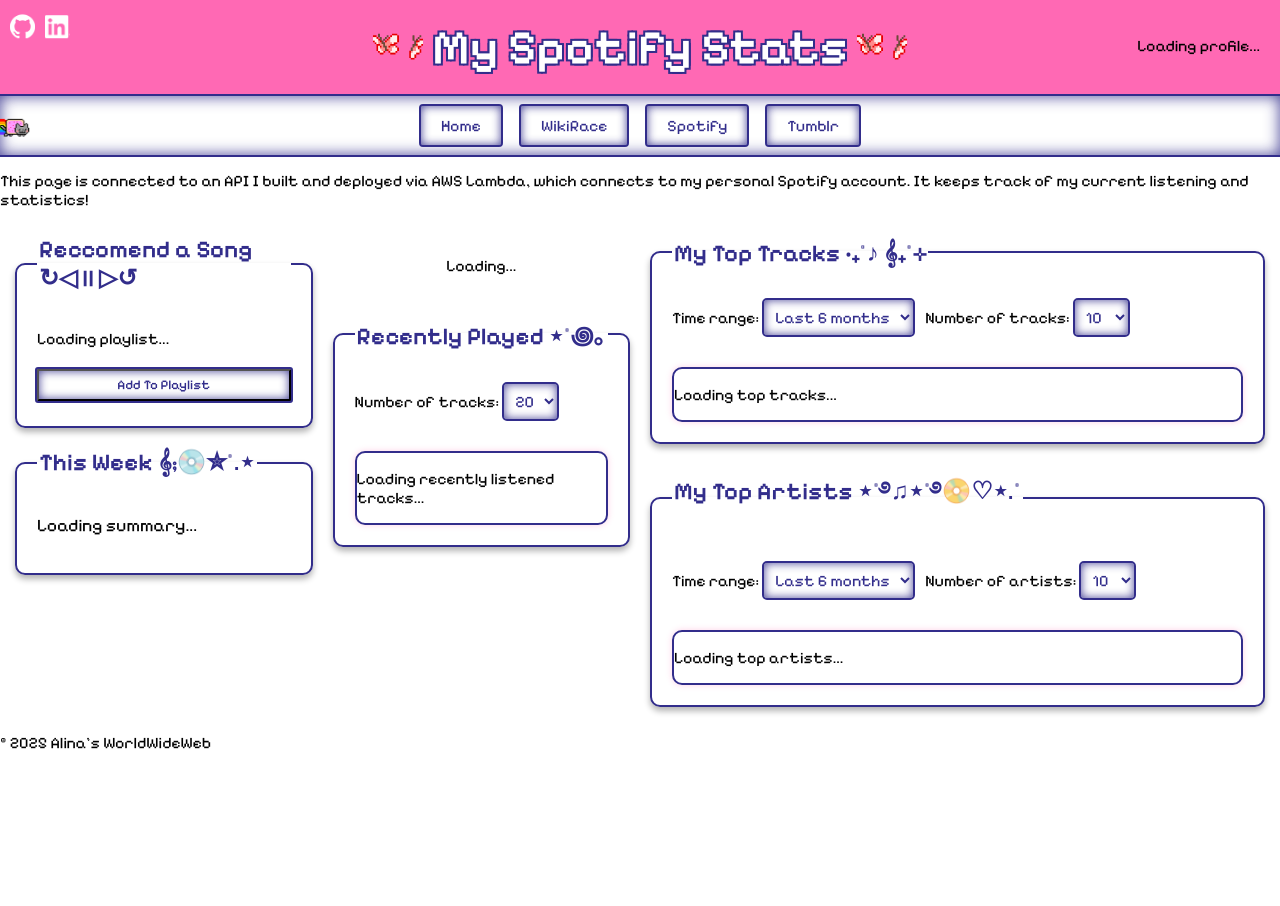
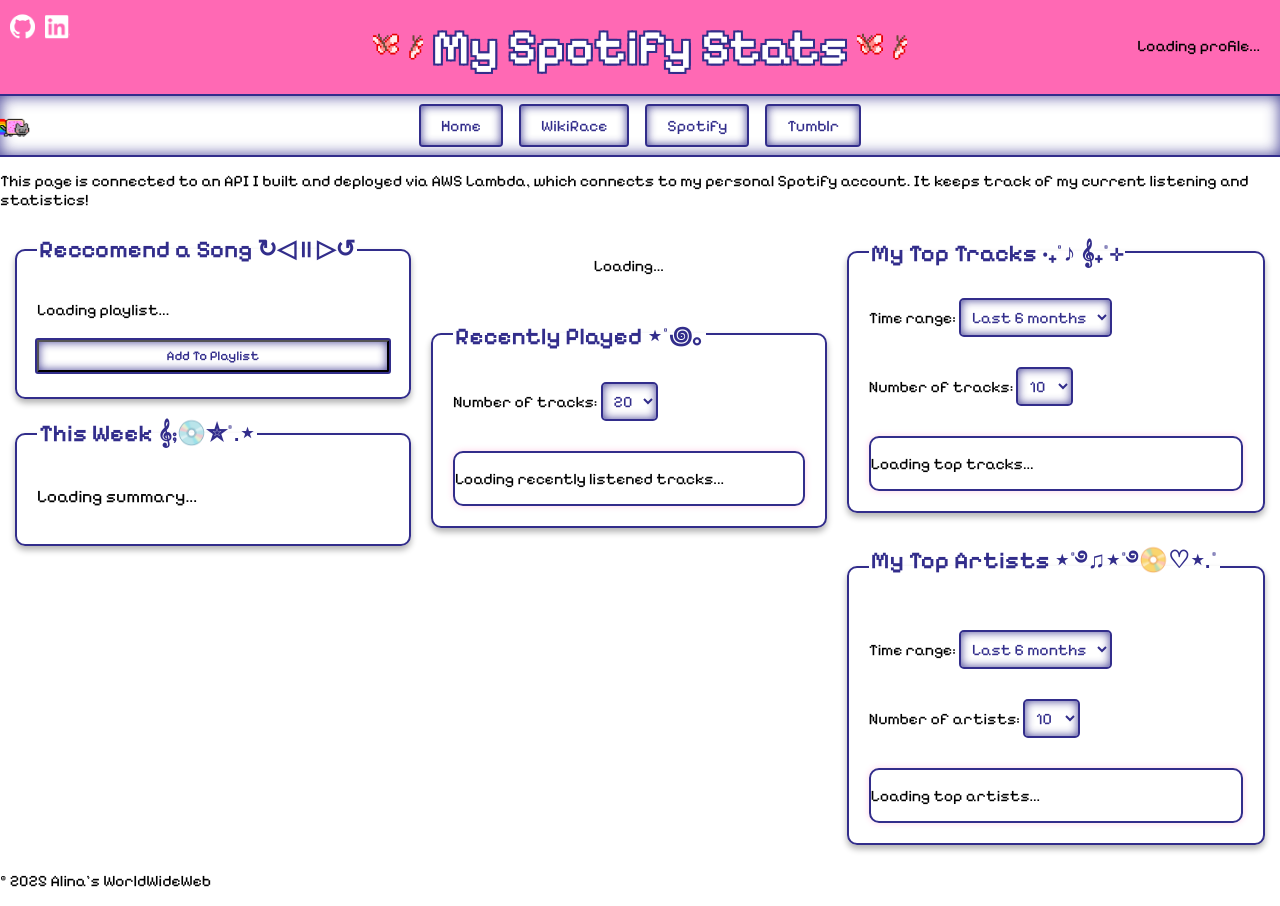
Before and after one commit to alinagarib/alinagarib.github.io, a Jekyll site: the page built from spotify.markdown, in a window 1280 px wide. Built offline with Jekyll 4.4.1, drawn with Linux system fonts in a browser that asks for light colours.

Commit message:
changed layout slightly

```diff
--- a/assets/css/style.css
+++ b/assets/css/style.css
@@ -177,7 +177,6 @@
 button:hover {
   background-color: hotpink;
   color: white;
-  cursor: pointer;
 }
 
 fieldset {
@@ -292,16 +291,17 @@
   border-radius: 10px;
   box-shadow: 0px 0px 6px rgba(255, 105, 180, 0.3);
   box-sizing: border-box;
+  max-height: 40vh;
 }
 
-#recent-listening {
-  max-height: 350px;
+/* #recent-listening { */
+  /* max-height: 350px;
 }
 
 #top-tracks,
 #top-artists {
-  max-height: 350px;
-}
+  max-height: 280px;
+} */
 
 .track {
   display: flex;
@@ -508,9 +508,15 @@
 .now-and-artists {
   display: flex;
   flex-direction: row;
-  flex: 1;
+  flex: 66;
   min-width: 0;
   gap: 20px;
+}
+
+.tracks-container {
+  display: flex;
+  flex-direction: column;
+  flex: 34;
 }
 
 .left-column {
```
